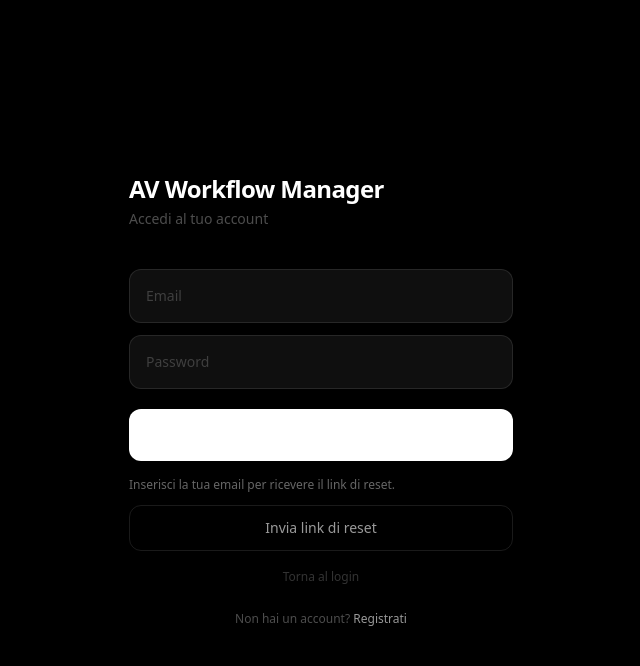
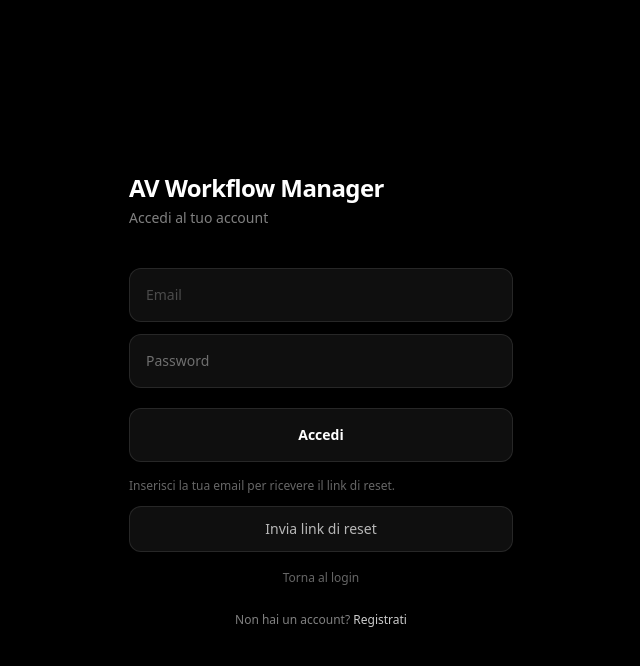
Before and after one commit to ctrlzacca/av-workflow-manager, a Next.js app: page /login in a window 1280 px wide. Both pictures are taken after a click on the button "Password dimenticata?". Shown: the top 666 px of the page, without its empty margins (319-959 px from the left). Built offline with nearby package versions, Linux system fonts and the light colour scheme; no server answers.

Commit message:
fix tema colori login

```diff
--- a/app/login/page.tsx
+++ b/app/login/page.tsx
@@ -57,7 +57,7 @@ export default function LoginPage() {
 
         {/* HEADER */}
         <h1 className="text-2xl font-bold tracking-tight mb-1">AV Workflow Manager</h1>
-        <p className="text-[var(--text)]/30 text-sm mb-10">Accedi al tuo account</p>
+        <p className="text-[var(--text)]/50 hover:text-[var(--text)]/80 transition-colors text-sm mb-10">Accedi al tuo account</p>
 
         {/* FORM */}
         <div className="space-y-3">
@@ -67,7 +67,7 @@ export default function LoginPage() {
             onChange={(e) => setEmail(e.target.value)}
             onKeyDown={handleKeyDown}
             placeholder="Email"
-            className="w-full p-4 bg-[var(--card)] border border-[color:var(--border)] rounded-xl text-[var(--text)] placeholder:text-[var(--text)]/20 focus:outline-none focus:border-[color:var(--border)]/30 text-sm"
+            className="w-full p-4 bg-[var(--card)] border border-[var(--border)] rounded-xl text-[var(--text)] placeholder:text-[var(--text)]/25 focus:outline-none focus:border-[var(--text)]/40 text-sm transition-all"
           />
           <input
             type="password"
@@ -75,26 +75,28 @@ export default function LoginPage() {
             onChange={(e) => setPassword(e.target.value)}
             onKeyDown={handleKeyDown}
             placeholder="Password"
-            className="w-full p-4 bg-[var(--card)] border border-[color:var(--border)] rounded-xl text-[var(--text)] placeholder:text-[var(--text)]/20 focus:outline-none focus:border-[color:var(--border)]/30 text-sm"
+            className="w-full p-4 bg-[var(--card)] border border-[color:var(--border)] rounded-xl text-[var(--text)] placeholder:text-[var(--text)]/40 hover:text-[var(--text)]/70 transition-colors focus:outline-none focus:border-[color:var(--border)]/30 text-sm"
           />
         </div>
 
         {/* ERROR */}
         {error && (
-          <p className="text-red-400 text-xs mt-3">{error}</p>
+          <p className="text-[color:var(--danger)] text-xs mt-3">
+          {error}
+        </p>
         )}
 
         {/* LOGIN BUTTON */}
         <button
           onClick={handleLogin}
           disabled={loading}
-          className="w-full mt-5 py-4 bg-white text-[var(--text)] rounded-xl font-semibold text-sm disabled:opacity-50 transition-opacity"
+          className="w-full mt-5 py-4 bg-[var(--card)] border border-[var(--border)] text-[var(--text)] rounded-xl font-semibold text-sm disabled:opacity-50 transition-all hover:brightness-110"
         >
           {loading ? "Accesso..." : "Accedi"}
         </button>
 
               {!resetMode ? (
-        <button onClick={() => setResetMode(true)} className="text-[var(--text)]/30 text-xs hover:text-[var(--text)]/60 transition-colors">
+        <button onClick={() => setResetMode(true)} className="text-[var(--text)]/50 hover:text-[var(--text)]/80 transition-colors text-xs hover:text-[var(--text)]/60 transition-colors">
           Password dimenticata?
         </button>
       ) : (
@@ -104,21 +106,21 @@ export default function LoginPage() {
           ) : (
             <>
               <p className="text-[var(--text)]/40 text-xs">Inserisci la tua email per ricevere il link di reset.</p>
-              <button onClick={handleReset} disabled={loading} className="w-full py-3 border border-[color:var(--border)] rounded-xl text-[var(--text)]/60 text-sm">
+              <button onClick={handleReset} disabled={loading} className="w-full py-3 bg-[var(--card)] border border-[var(--border)] rounded-xl text-[var(--text)]/70 text-sm hover:brightness-110 transition-all">
                 Invia link di reset
               </button>
             </>
           )}
-          <button onClick={() => { setResetMode(false); setResetSent(false); }} className="text-[var(--text)]/20 text-xs hover:text-[var(--text)]/40 w-full text-center">
+          <button onClick={() => { setResetMode(false); setResetSent(false); }} className="text-[var(--text)]/40 hover:text-[var(--text)]/70 transition-colors text-xs hover:text-[var(--text)]/40 w-full text-center">
             Torna al login
           </button>
         </div>
       )}
 
         {/* REGISTER LINK */}
-        <p className="text-center text-[var(--text)]/30 text-xs mt-6">
+        <p className="text-center text-[var(--text)]/50 text-xs mt-6">
           Non hai un account?{" "}
-          <Link href="/register" className="text-[var(--text)]/60 hover:text-[var(--text)] transition-colors">
+          <Link href="/register" className="text-[var(--text)]/80 hover:text-[var(--text)] transition-colors">
             Registrati
           </Link>
         </p>
--- a/app/page.tsx
+++ b/app/page.tsx
@@ -464,13 +464,13 @@ useEffect(() => {
 
         {/* CATEGORY SELECTOR */}
             {categories.length === 0 ? (
-              <div className="border border-white/10 rounded-xl p-4 mb-4 text-center space-y-3">
-                <p className="text-white/50 text-sm">Nessuna categoria ancora.</p>
-                <p className="text-white/30 text-xs">Aggiungi prima un software in Settings per poter creare un progetto.</p>
+              <div className="border border-[color:var(--border)] rounded-xl p-4 mb-4 text-center space-y-3">
+                <p className="text-[var(--text)] text-sm">Nessuna categoria ancora.</p>
+                <p className="text-[var(--text)] text-xs">Aggiungi prima un software in Settings per poter creare un progetto.</p>
                 <Link
                   href="/settings"
                   onClick={() => setShowAdd(false)}
-                  className="block w-full py-3 bg-white text-black rounded-xl text-sm font-semibold"
+                  className="block w-full py-3 bg-[var(--button-bg)] text-[var(--button-text)] rounded-xl text-sm font-semibold"
                 >
                   Vai a Settings →
                 </Link>
@@ -482,7 +482,7 @@ useEffect(() => {
                     key={cat.id ?? cat.name}
                     type="button"
                     onClick={() => setNewProjectCategory(cat.name)}
-                    className={`px-4 py-3 rounded-xl border text-sm whitespace-nowrap ${newProjectCategory === cat.name ? "border-white bg-white/10 text-white" : "border-[color:var(--border)] text-[var(--text)]"}`}
+                    className={`px-4 py-3 rounded-xl border text-sm whitespace-nowrap ${newProjectCategory === cat.name ? "border-[color:var(--button-bg)] bg-[var(--button-bg)] text-[var(--button-text)]" : "border-[color:var(--border)] text-[var(--text)]"}`}
                   >
                     {cat.name}
                   </button>
@@ -509,7 +509,7 @@ useEffect(() => {
           <Link
             href="/settings"
             onClick={() => setShowAdd(false)}
-            className="block text-center text-xs text-white/20 hover:text-white/40 transition-colors mt-2"
+            className="block text-center text-xs text-[var(--text)] hover:text-[var(--text-hover)] transition-colors mt-2"
           >
             Gestisci categorie →
           </Link>
```
